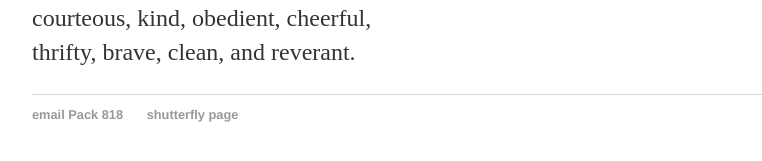
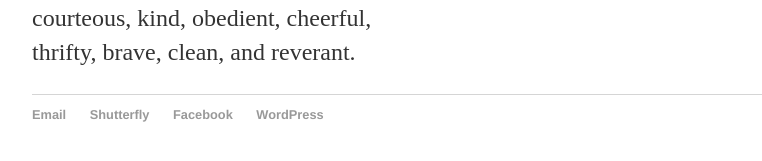
Before and after one commit to clare-pack818/clare-pack818.github.io, a Jekyll site: the page built from index.html, in a window 1280 px wide. Shown: the part 556-717 px from the top of the page, without its empty margins (160-922 px from the left). Built offline with Jekyll 4.4.1, drawn with Linux system fonts in a browser that asks for light colours.

Commit message:
Update default.html

```diff
--- a/_layouts/default.html
+++ b/_layouts/default.html
@@ -22,9 +22,11 @@
 		</div><!-- /.container -->
 		<footer>
     		<ul>
-        		<li><a href="mailto:claremontpack818@gmail.com">email Pack 818</a></li>
-        		<li><a href="https://claremontpack818cubscouts.shutterfly.com">shutterfly page</a></li>
-			</ul>
+        		<li><a href="mailto:claremontpack818@gmail.com">Email</a></li>
+        		<li><a href="https://claremontpack818cubscouts.shutterfly.com">Shutterfly</a></li>
+			<li><a href="https://www.facebook.com/ClaremontCubScoutPack818/">Facebook</a></li>
+			<li><a href="https://claremontpack818.wordpress.com/">WordPress</a></li>
+		</ul>
 		</footer>
 	</body>
 </html>
```
